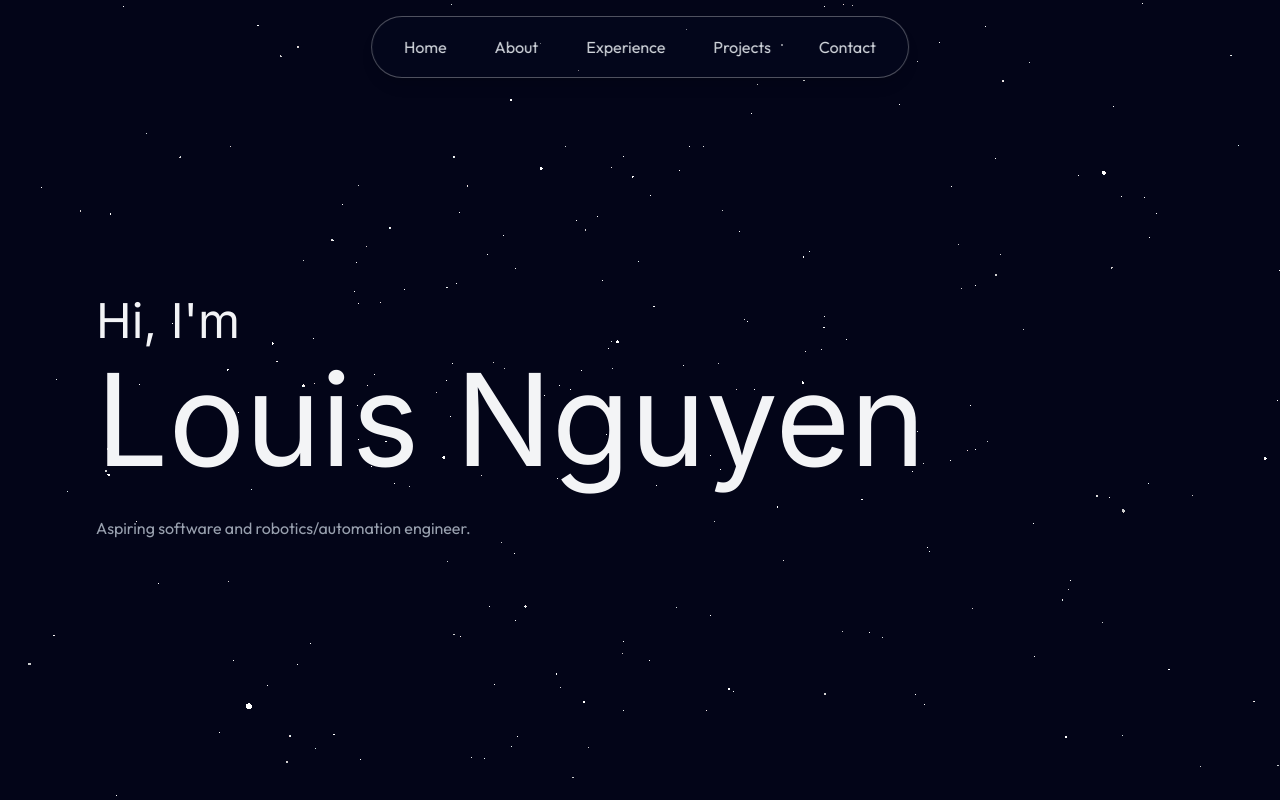
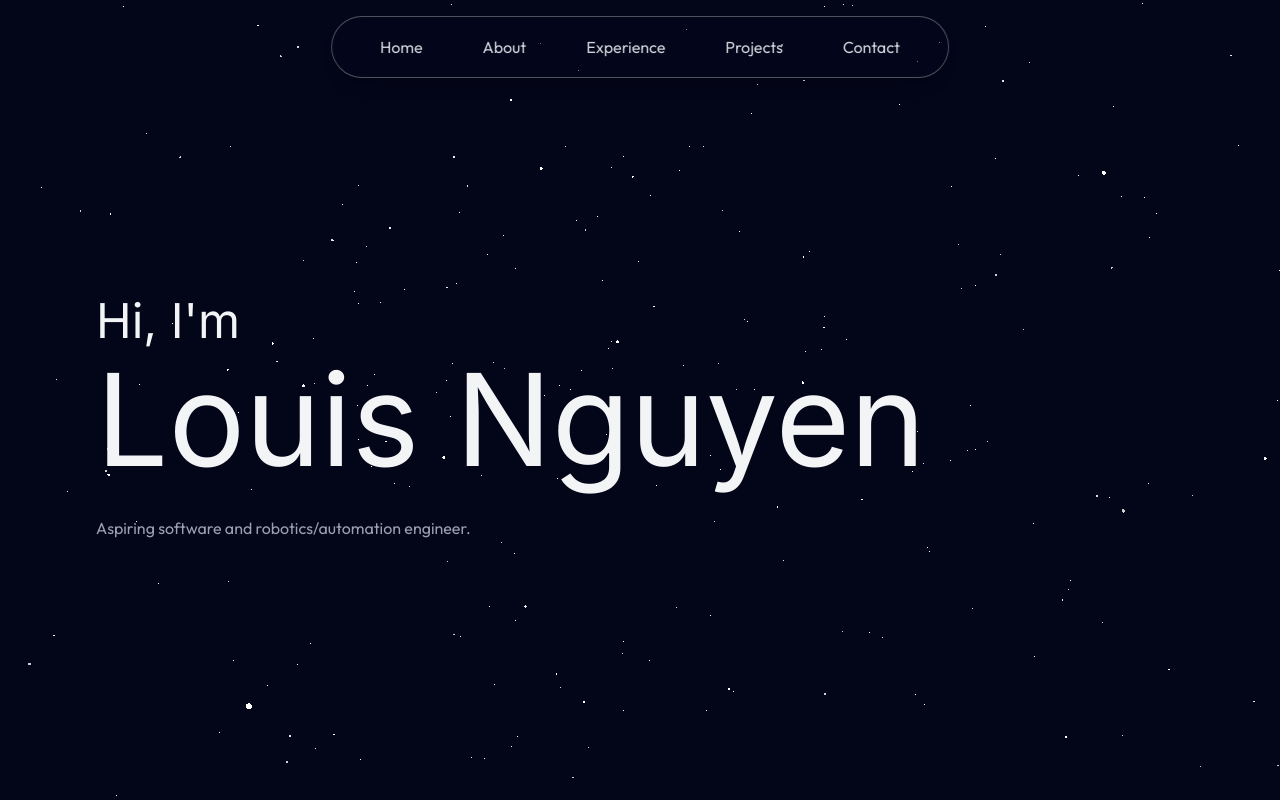
Before and after one commit to louisnguyenn/Louis-Personal-Portfolio, a React (Vite) app: page / in a window 1280 px wide. Shown: the top 800 px of the page. Built offline with nearby package versions, Linux system fonts and the light colour scheme.

Commit message:
navbar length adjustment

```diff
--- a/src/components/Navbar.jsx
+++ b/src/components/Navbar.jsx
@@ -13,7 +13,7 @@
   return (
     <>
       <nav className="fixed top-4 left-1/2 transform -translate-x-1/2 rounded-full z-40 bg-[#05091e]/50 backdrop-blur-3xl border border-white/30 shadow-lg">
-        <div className="px-8">
+        <div className="px-12">
           <div className="flex justify-center items-center h-15 relative">
             {/* mobile hamburger menu button */}
             <button
@@ -30,7 +30,7 @@
               duration={1000}
               easing="ease-out"
               initialOpacity={0}
-              className="hidden md:flex items-center space-x-12"
+              className="hidden md:flex items-center space-x-15"
             >
               <a
                 href="#home"
```
